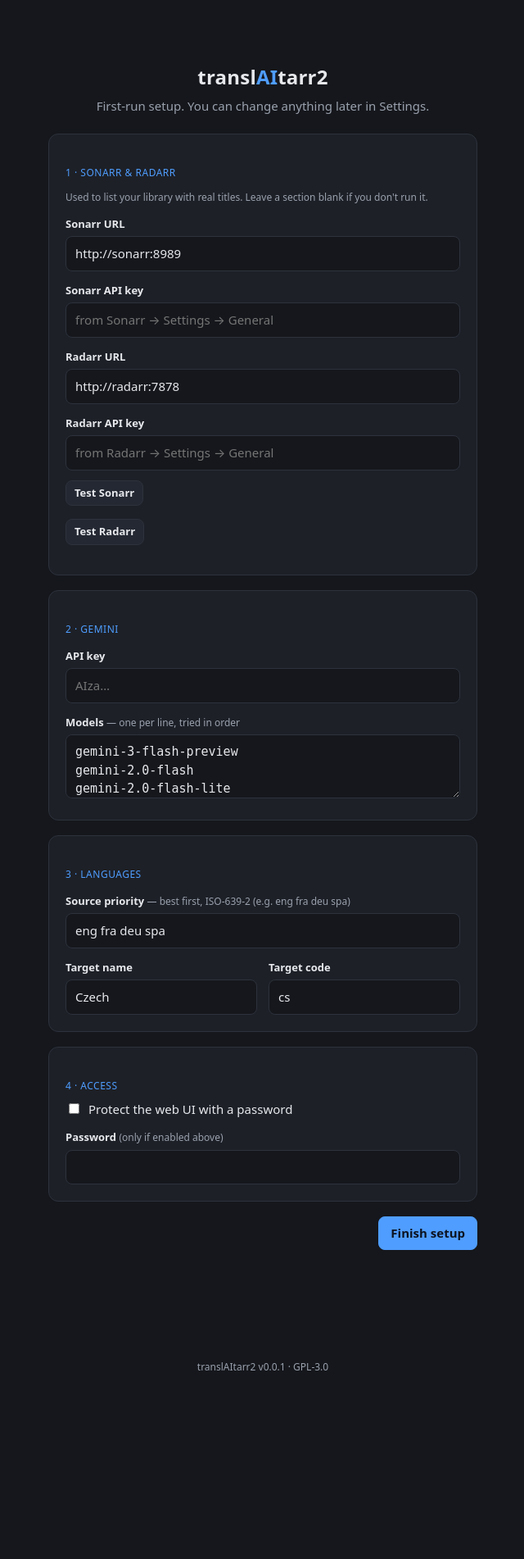
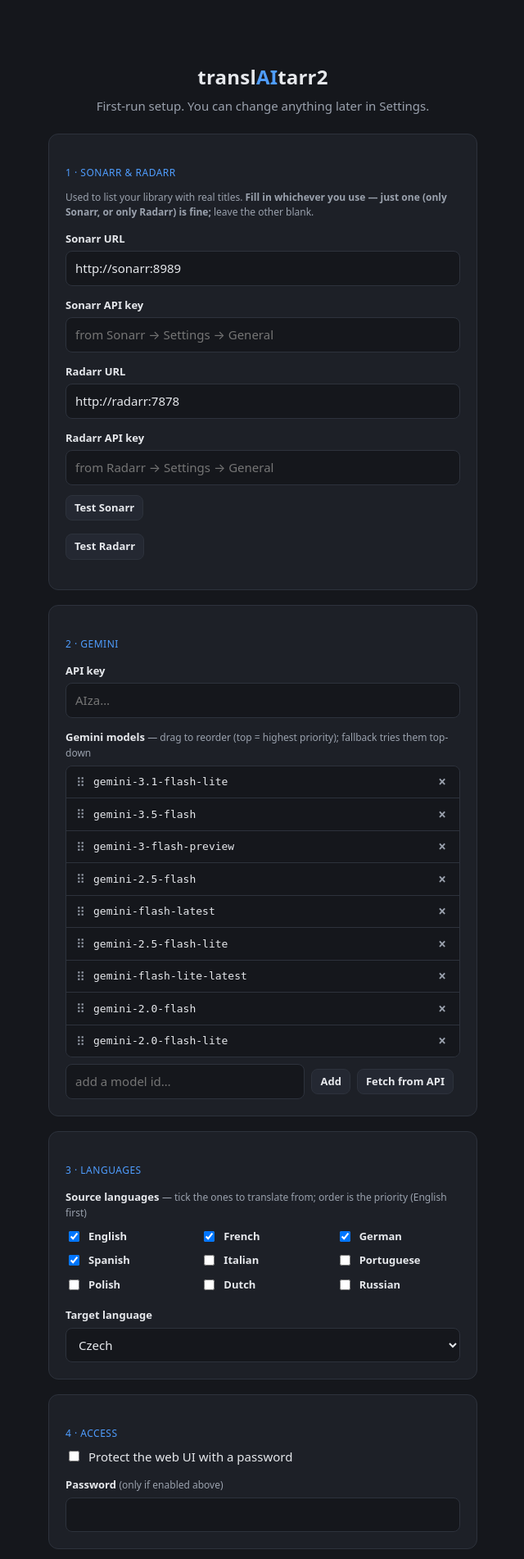
Before and after one commit to trelowney/translaitarr2, a Flask app: page /setup in a window 1280 px wide. Shown: the top 1902 px of the page at 82% size, without its empty margins (319-959 px from the left). Before the commit the page ends 1672 px from the top, so only its background shows below. Run offline with Flask 3, Linux system fonts and the light colour scheme.

Commit message:
Clickable config: drag-reorder models (from Gemini API) + language pickers
- Models: full proven fallback list as default order; fetch the live model list
  from the Gemini API (POST /api/gemini/models), drag to reorder, add custom ones
  or remove — no more free-text. Per-model batch caps updated for the full list.
- Languages: source is now checkboxes (priority order, server re-orders by
  canonical), target is a dropdown; name derived from the code. No typing.
- media.py: extended language aliases (it/pt/pl/nl/ru) so more source langs match.
- Wizard: make clear that only one of Sonarr/Radarr is required.

Verified in Docker: wizard/settings render the new controls; submit parses
correctly; live model fetch returned 37 models.

```diff
--- a/app/main.py
+++ b/app/main.py
@@ -6,6 +6,7 @@ pages (Library / Queue / Settings). The *arr client, library scanner and the
 translation engine are wired in as those modules land; this file owns app
 bootstrapping, the setup wizard, and authentication.
 """
+import json
 import logging
 import os
 import secrets
@@ -19,6 +20,7 @@ import arr
 import config as cfgmod
 import db
 import scanner
+import translator
 import version
 import worker
 
@@ -56,6 +58,8 @@ except OSError:
 
 # Endpoints reachable without an active config / login.
 PUBLIC_ENDPOINTS = {"health", "static", "login", "setup", "setup_submit"}
+# JS helper endpoints the setup wizard needs before a config/auth exists.
+WIZARD_API = {"arr_test", "gemini_models"}
 
 
 @app.before_request
@@ -66,15 +70,15 @@ def gate():
 
     cfg = cfgmod.load_config()
     if not cfg.get("onboarding_completed"):
-        # First-run: the wizard's connectivity test is the only extra endpoint
-        # reachable before a config (and thus auth) exists.
-        if endpoint == "arr_test":
+        # First-run: wizard helper endpoints are reachable; everything else
+        # redirects into the wizard.
+        if endpoint in WIZARD_API:
             return None
         return redirect(url_for("setup"))
 
     if cfg.get("auth", {}).get("enabled") and not session.get("authed"):
-        # arr_test is fetched via JS — answer with JSON 401 instead of a redirect.
-        if endpoint == "arr_test":
+        # Wizard APIs are fetched via JS — answer JSON 401 instead of redirecting.
+        if endpoint in WIZARD_API:
             return jsonify({"ok": False, "message": "Authentication required"}), 401
         return redirect(url_for("login"))
     return None
@@ -84,6 +88,12 @@ def gate():
 def inject_version():
     # Cache-only read; the background thread does the GitHub fetch.
     return {"version": version.info()}
+
+
+@app.context_processor
+def inject_langs():
+    return {"source_languages": cfgmod.SOURCE_LANGUAGES,
+            "target_languages": cfgmod.TARGET_LANGUAGES}
 
 
 # ── Health ────────────────────────────────────────────────────────────────────
@@ -131,15 +141,7 @@ def setup_submit():
     cfg["arr"]["radarr"]["api_key"] = f.get("radarr_api_key", "").strip()
     cfg["gemini"]["api_key"] = f.get("gemini_api_key", "").strip()
 
-    models = [m.strip() for m in f.get("gemini_models", "").splitlines() if m.strip()]
-    if models:
-        cfg["gemini"]["models"] = models
-
-    sources = [s.strip() for s in f.get("source_priority", "").replace(",", " ").split() if s.strip()]
-    if sources:
-        cfg["languages"]["source_priority"] = sources
-    cfg["languages"]["target"]["name"] = f.get("target_name", "Czech").strip() or "Czech"
-    cfg["languages"]["target"]["code"] = f.get("target_code", "cs").strip() or "cs"
+    _apply_lang_model_fields(cfg, f)
 
     if f.get("auth_enabled") == "on" and f.get("password"):
         cfg["auth"]["enabled"] = True
@@ -178,6 +180,18 @@ def arr_test():
     client_cls = arr.RadarrClient if service == "radarr" else arr.SonarrClient
     ok, message = client_cls(data.get("url", ""), data.get("api_key", "")).test()
     return jsonify({"ok": ok, "message": message})
+
+
+@app.route("/api/gemini/models", methods=["POST"], endpoint="gemini_models")
+def gemini_models():
+    data = request.get_json(silent=True) or request.form
+    key = (data.get("api_key") or "").strip() or cfgmod.load_config()["gemini"].get("api_key", "")
+    if not key:
+        return jsonify({"ok": False, "error": "Enter a Gemini API key first."}), 200
+    try:
+        return jsonify({"ok": True, "models": translator.list_available_models(key)})
+    except Exception as e:  # noqa: BLE001 - surface any API/network error to the UI
+        return jsonify({"ok": False, "error": str(e)}), 200
 
 
 _STATUS_CHIP = {"pending": "amber", "processing": "blue", "done": "green",
@@ -257,6 +271,29 @@ def _int(value, default):
         return default
 
 
+def _parse_models(raw):
+    try:
+        return [str(x).strip() for x in json.loads(raw) if str(x).strip()]
+    except (ValueError, TypeError):
+        return [m.strip() for m in (raw or "").replace(",", "\n").splitlines() if m.strip()]
+
+
+def _apply_lang_model_fields(cfg, f):
+    """Apply the clickable source langs (checkboxes), target lang (dropdown) and
+    drag-ordered models (hidden JSON) shared by the wizard and Settings."""
+    selected = set(f.getlist("source_priority"))
+    ordered = [code for code, _ in cfgmod.SOURCE_LANGUAGES if code in selected]
+    if ordered:
+        cfg["languages"]["source_priority"] = ordered
+    target_code = (f.get("target_code") or "").strip()
+    if target_code:
+        cfg["languages"]["target"]["code"] = target_code
+        cfg["languages"]["target"]["name"] = cfgmod.target_name_for(target_code)
+    models = _parse_models(f.get("models", ""))
+    if models:
+        cfg["gemini"]["models"] = models
+
+
 @app.route("/settings", methods=["POST"], endpoint="settings_save")
 def settings_save():
     cfg = cfgmod.load_config()
@@ -272,14 +309,7 @@ def settings_save():
     if f.get("gemini_api_key", "").strip():
         cfg["gemini"]["api_key"] = f["gemini_api_key"].strip()
 
-    models = [m.strip() for m in f.get("gemini_models", "").splitlines() if m.strip()]
-    if models:
-        cfg["gemini"]["models"] = models
-    sources = [s for s in f.get("source_priority", "").replace(",", " ").split() if s]
-    if sources:
-        cfg["languages"]["source_priority"] = sources
-    cfg["languages"]["target"]["name"] = f.get("target_name", "").strip() or "Czech"
-    cfg["languages"]["target"]["code"] = f.get("target_code", "").strip() or "cs"
+    _apply_lang_model_fields(cfg, f)
 
     cfg["automation"]["enabled"] = f.get("automation_enabled") == "on"
     cfg["automation"]["scan_interval_minutes"] = _int(f.get("scan_interval"), cfg["automation"]["scan_interval_minutes"])
--- a/app/media.py
+++ b/app/media.py
@@ -22,6 +22,11 @@ LANG_ALIASES = {
     "fr": "fra", "fre": "fra", "fra": "fra",
     "de": "deu", "ger": "deu", "deu": "deu",
     "es": "spa", "spa": "spa",
+    "it": "ita", "ita": "ita",
+    "pt": "por", "por": "por",
+    "pl": "pol", "pol": "pol",
+    "nl": "nld", "dut": "nld", "nld": "nld",
+    "ru": "rus", "rus": "rus",
     "cs": "cze", "cze": "cze", "ces": "cze",
 }
 
--- a/app/static/css/app.css
+++ b/app/static/css/app.css
@@ -152,6 +152,22 @@ textarea { min-height: 78px; resize: vertical; font-family: ui-monospace, monosp
 }
 .update-banner a { font-weight: 600; }
 
+/* Draggable model list */
+.model-list { list-style: none; margin: 0 0 8px; padding: 0; border: 1px solid var(--border); border-radius: 8px; overflow: hidden; }
+.model-list li { display: flex; align-items: center; gap: 10px; padding: 8px 12px; background: var(--bg); border-bottom: 1px solid var(--border); cursor: grab; }
+.model-list li:last-child { border-bottom: none; }
+.model-list li.drag { opacity: .45; }
+.model-list .grip { color: var(--text-dim); }
+.model-list .mname { flex: 1; font-family: ui-monospace, monospace; font-size: 13px; }
+.model-list .x { background: none; border: none; color: var(--text-dim); font-size: 17px; line-height: 1; padding: 0 4px; }
+.model-list .x:hover { color: var(--red); border: none; }
+.model-add { display: flex; gap: 8px; align-items: center; flex-wrap: wrap; }
+.model-add input { flex: 1; min-width: 160px; }
+
+/* Language picker grid */
+.lang-grid { display: grid; grid-template-columns: repeat(auto-fill, minmax(130px, 1fr)); gap: 2px 14px; margin-bottom: 8px; }
+.lang-grid .check { margin: 4px 0; }
+
 /* Wizard / login centered card */
 .center-wrap { max-width: 560px; margin: 50px auto; padding: 0 18px; }
 .center-wrap .brand { font-size: 24px; text-align: center; margin-bottom: 6px; }
--- /dev/null
+++ b/app/static/js/config.js
@@ -0,0 +1,74 @@
+// Drag-to-reorder Gemini model list, with add + fetch-from-API. Used by the
+// setup wizard and the Settings page. No-ops if the model list isn't present.
+(function () {
+  const MODELS_URL = "/api/gemini/models";
+  const ul = document.getElementById("model-list");
+  if (!ul) return;
+  const hidden = document.getElementById(ul.dataset.target);
+  let dragEl = null;
+
+  function sync() {
+    hidden.value = JSON.stringify([...ul.querySelectorAll("li")].map((li) => li.dataset.model));
+  }
+  function wire(li) {
+    li.draggable = true;
+    li.addEventListener("dragstart", () => { dragEl = li; li.classList.add("drag"); });
+    li.addEventListener("dragend", () => { li.classList.remove("drag"); sync(); });
+    li.querySelector(".x").addEventListener("click", () => { li.remove(); sync(); });
+  }
+  function makeLi(name) {
+    const li = document.createElement("li");
+    li.dataset.model = name;
+    li.innerHTML = '<span class="grip">⠿</span><span class="mname"></span>' +
+                   '<button type="button" class="x" title="Remove">×</button>';
+    li.querySelector(".mname").textContent = name;
+    wire(li);
+    return li;
+  }
+  function exists(name) {
+    return [...ul.querySelectorAll("li")].some((li) => li.dataset.model === name);
+  }
+  function add(name) {
+    name = (name || "").trim();
+    if (name && !exists(name)) { ul.appendChild(makeLi(name)); sync(); }
+  }
+
+  ul.addEventListener("dragover", (e) => {
+    e.preventDefault();
+    if (!dragEl) return;
+    const after = [...ul.querySelectorAll("li:not(.drag)")].reduce((closest, child) => {
+      const box = child.getBoundingClientRect();
+      const off = e.clientY - box.top - box.height / 2;
+      return (off < 0 && off > closest.off) ? { off, el: child } : closest;
+    }, { off: -Infinity }).el;
+    if (after) ul.insertBefore(dragEl, after); else ul.appendChild(dragEl);
+  });
+  ul.querySelectorAll("li").forEach(wire);
+  sync();
+
+  const input = document.getElementById("model-input");
+  document.getElementById("model-add-btn").addEventListener("click", () => { add(input.value); input.value = ""; });
+  input.addEventListener("keydown", (e) => {
+    if (e.key === "Enter") { e.preventDefault(); add(input.value); input.value = ""; }
+  });
+
+  document.getElementById("model-refresh-btn").addEventListener("click", async () => {
+    const msg = document.getElementById("model-msg");
+    const keyEl = document.querySelector("[name=gemini_api_key]");
+    msg.textContent = "Fetching…"; msg.style.color = "";
+    try {
+      const r = await fetch(MODELS_URL, {
+        method: "POST",
+        headers: { "Content-Type": "application/json" },
+        body: JSON.stringify({ api_key: keyEl ? keyEl.value : "" }),
+      });
+      const d = await r.json();
+      if (!d.ok) { msg.textContent = "✗ " + d.error; msg.style.color = "var(--red)"; return; }
+      let added = 0;
+      d.models.forEach((m) => { if (!exists(m)) { ul.appendChild(makeLi(m)); added++; } });
+      sync();
+      msg.textContent = "✓ " + d.models.length + " available" + (added ? ", " + added + " added" : "");
+      msg.style.color = "var(--green)";
+    } catch (e) { msg.textContent = "✗ " + e; msg.style.color = "var(--red)"; }
+  });
+})();
--- a/app/templates/base.html
+++ b/app/templates/base.html
@@ -35,5 +35,6 @@
   </main>
 
   <footer class="foot">translAItarr2 v{{ version.current }} · GPL-3.0</footer>
+  <script src="{{ url_for('static', filename='js/config.js') }}"></script>
 </body>
 </html>
--- /dev/null
+++ b/app/templates/partials/_languages.html
@@ -0,0 +1,12 @@
+<label>Source languages <span class="hint">— tick the ones to translate from; order is the priority (English first)</span></label>
+<div class="lang-grid">
+  {% for code, name in source_languages %}
+  <label class="check"><input type="checkbox" name="source_priority" value="{{ code }}" {{ 'checked' if code in cfg.languages.source_priority }}><span>{{ name }}</span></label>
+  {% endfor %}
+</div>
+<label>Target language</label>
+<select name="target_code">
+  {% for code, name in target_languages %}
+  <option value="{{ code }}" {{ 'selected' if code == cfg.languages.target.code }}>{{ name }}</option>
+  {% endfor %}
+</select>
--- /dev/null
+++ b/app/templates/partials/_models.html
@@ -0,0 +1,13 @@
+<label>Gemini models <span class="hint">— drag to reorder (top = highest priority); fallback tries them top-down</span></label>
+<ul class="model-list" id="model-list" data-target="models-field">
+  {% for m in cfg.gemini.models %}
+  <li data-model="{{ m }}"><span class="grip">&#10303;</span><span class="mname">{{ m }}</span><button type="button" class="x" title="Remove">&times;</button></li>
+  {% endfor %}
+</ul>
+<input type="hidden" name="models" id="models-field">
+<div class="model-add">
+  <input type="text" id="model-input" placeholder="add a model id…" autocomplete="off">
+  <button type="button" class="small" id="model-add-btn">Add</button>
+  <button type="button" class="small" id="model-refresh-btn">Fetch from API</button>
+  <span id="model-msg" class="hint"></span>
+</div>
--- a/app/templates/wizard.html
+++ b/app/templates/wizard.html
@@ -8,7 +8,7 @@
   <form method="post" action="{{ url_for('setup_submit') }}">
     <div class="card">
       <div class="step-title">1 · Sonarr &amp; Radarr</div>
-      <p class="hint">Used to list your library with real titles. Leave a section blank if you don't run it.</p>
+      <p class="hint">Used to list your library with real titles. <strong>Fill in whichever you use — just one (only Sonarr, or only Radarr) is fine;</strong> leave the other blank.</p>
       <label>Sonarr URL</label>
       <input type="text" name="sonarr_url" value="{{ cfg.arr.sonarr.url }}" placeholder="http://sonarr:8989">
       <label>Sonarr API key</label>
@@ -31,18 +31,12 @@
       <div class="step-title">2 · Gemini</div>
       <label>API key</label>
       <input type="password" name="gemini_api_key" placeholder="AIza…">
-      <label>Models <span class="hint">— one per line, tried in order</span></label>
-      <textarea name="gemini_models">{{ cfg.gemini.models | join('\n') }}</textarea>
+      {% include "partials/_models.html" %}
     </div>
 
     <div class="card">
       <div class="step-title">3 · Languages</div>
-      <label>Source priority <span class="hint">— best first, ISO-639-2 (e.g. eng fra deu spa)</span></label>
-      <input type="text" name="source_priority" value="{{ cfg.languages.source_priority | join(' ') }}">
-      <div class="row">
-        <div><label>Target name</label><input type="text" name="target_name" value="{{ cfg.languages.target.name }}"></div>
-        <div><label>Target code</label><input type="text" name="target_code" value="{{ cfg.languages.target.code }}"></div>
-      </div>
+      {% include "partials/_languages.html" %}
     </div>
 
     <div class="card">
```
Also changed, not shown: app/config.py (+43 -4 lines), app/templates/settings.html (+2 -8 lines), app/translator.py (+22 -0 lines), config.example.json (+10 -2 lines).
